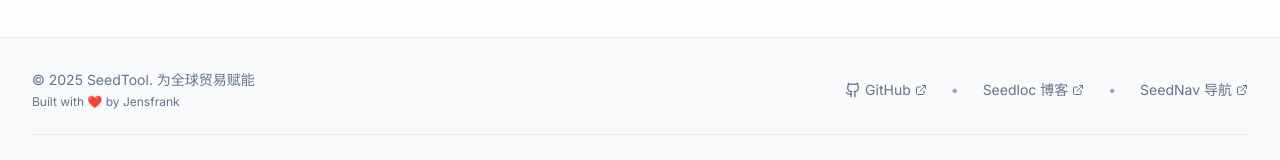
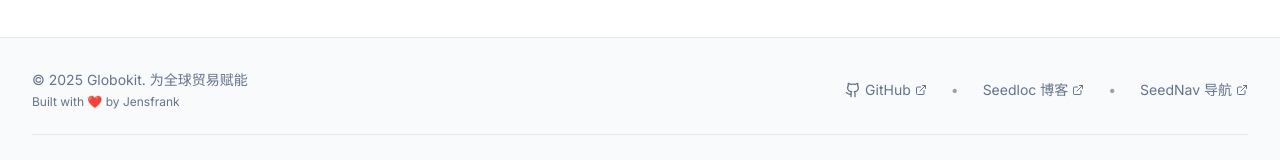
Before and after one commit to everett7623/Globokit, a Next.js app: page / in a window 1280 px wide. Shown: the part 1776-1936 px from the top of the page. Built offline with nearby package versions, Linux system fonts and the light colour scheme.

Commit message:
Update footer.tsx

```diff
--- a/components/layout/footer.tsx
+++ b/components/layout/footer.tsx
@@ -1,5 +1,5 @@
-// 路径: seedtool/components/layout/footer.tsx
-// 更新时间: 2025-07-22
+// 路径: Globokit/components/layout/footer.tsx
+// 更新时间: 2025-09-01
 // 说明: 优化页脚组件
 
 import Link from 'next/link'
@@ -12,7 +12,7 @@ export function Footer() {
         <div className="flex flex-col md:flex-row items-center justify-between gap-4">
           <div className="text-center md:text-left">
             <p className="text-sm text-muted-foreground">
-              © 2025 SeedTool. 为全球贸易赋能
+              © 2025 Globokit. 为全球贸易赋能
             </p>
             <p className="text-xs text-muted-foreground mt-1">
               Built with ❤️ by Jensfrank
@@ -21,7 +21,7 @@ export function Footer() {
 
           <div className="flex items-center gap-6 text-sm">
             <Link
-              href="https://github.com/everett7623/seedtool"
+              href="https://github.com/everett7623/Globokit"
               target="_blank"
               rel="noopener noreferrer"
               className="text-muted-foreground hover:text-foreground flex items-center gap-1 transition-colors"
```
